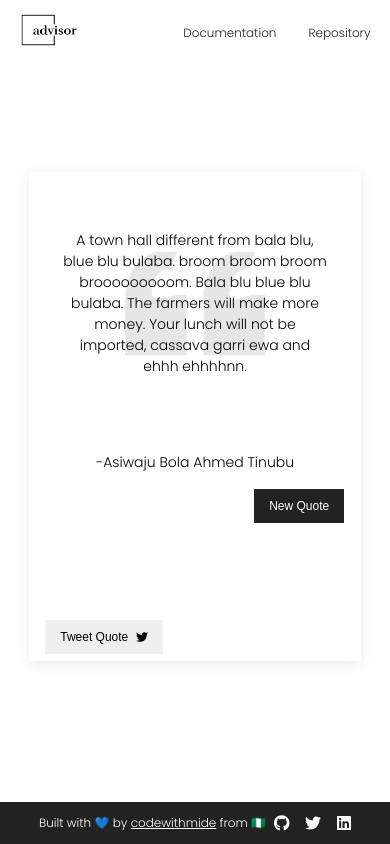
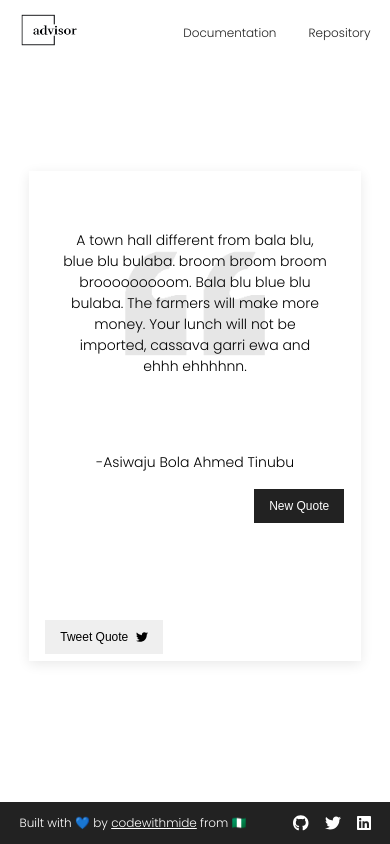
Before and after one commit to codewithmide/advisor, a React (Create React App) app: page / in a window 390 px wide. Built offline with nearby package versions, Linux system fonts and the light colour scheme.

Commit message:
fixed footer

```diff
--- a/src/Footer/footer.scss
+++ b/src/Footer/footer.scss
@@ -15,6 +15,13 @@ $text-color: #ffffff;
     display: flex;
     align-items: center;
     justify-content: space-between;
+    @media screen and (max-width: 640px) {
+        width: 90%;
+    }
+    @media screen and (max-width: 320px) {
+        width: 90%;
+        font-size: 8px;
+    }
 }
 
 .footer-text {
@@ -25,6 +32,9 @@ $text-color: #ffffff;
             a {
                 color: $text-color;
             }
+        }
+        @media screen and (max-width: 320px) {
+            font-size: 8px;
         }
     }
 }
```
